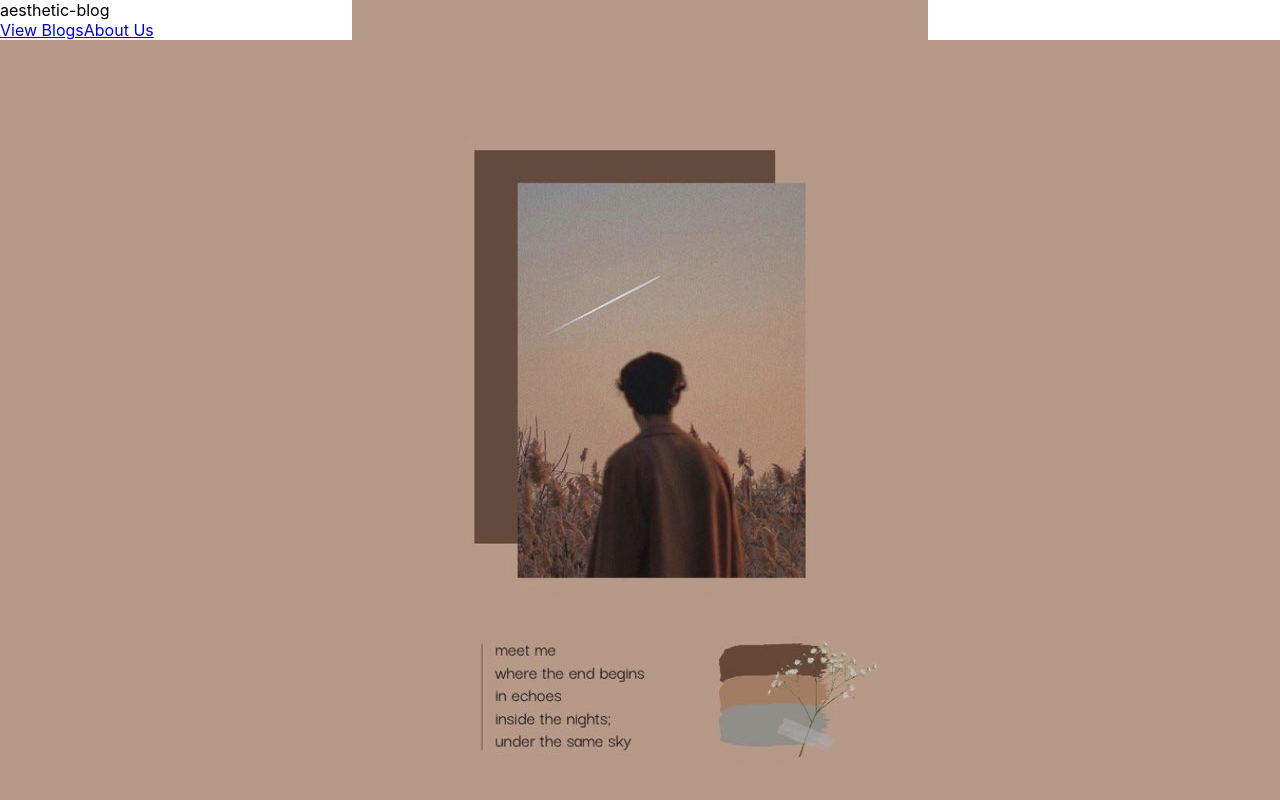
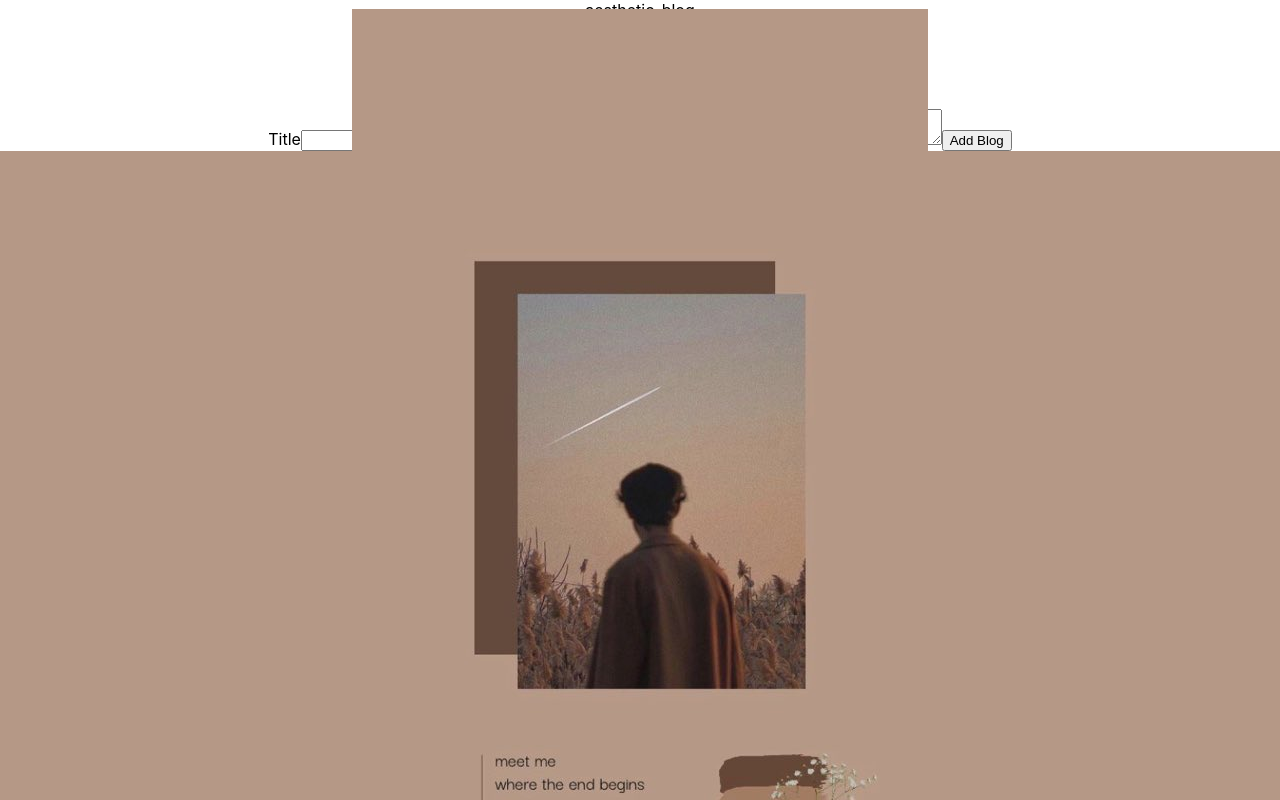
Before and after one commit to rxrzzz/aesthetic-blog, a React (Create React App) app: page /create in a window 1280 px wide. Shown: the top 800 px of the page. Built offline with nearby package versions, Linux system fonts and the light colour scheme.

Commit message:
react day seven

```diff
--- a/src/App.js
+++ b/src/App.js
@@ -1,14 +1,27 @@
-import logo from "./logo.svg";
 import "./App.css";
+import { BrowserRouter as Router, Routes, Route } from "react-router-dom";
 import Navbar from "./Navbar";
 import Home from "./Home";
+import Create from "./Create";
+import BlogDetails from "./BlogDetails";
 
 function App() {
   return (
-    <div>
-      <Navbar />
-      <Home />
-    </div>
+    <Router>
+      <div className="App">
+        <Navbar />
+        <div className="content">
+          <Routes>
+            <Route path='/' element={<Home/>}/>
+            <Route path="/create" element={<Create/>}/>
+            <Route path="/blogs/:id" element={<BlogDetails/>}/>
+            {/* <Route path="*"/> */}
+          </Routes>
+
+        </div>
+        <Home />
+      </div>
+    </Router>
   );
 }
 
--- a/src/BlogDetails.js
+++ b/src/BlogDetails.js
@@ -1,8 +1,10 @@
 import { useEffect } from "react";
-import { useParams } from "react-router-dom";
+import { useParams, useNavigate } from "react-router-dom";
 import useFetch from "./useFetch";
 
+
 const BlogDetails = () => {
+    const history = useNavigate();
   const id = useParams();
   const {
     data: blog,
--- a/src/Create.js
+++ b/src/Create.js
@@ -1,16 +1,46 @@
 import { useState } from "react";
-import { useHistory } from "react-router-dom";
+import { Navigate, useNavigate } from "react-router-dom";
+
+
 const Create = () => {
-    const [title, setTitle] = useState('')
-    const [body, setBody] = useState('')
-    const [author, setAuthor] = useState('')
-    const [pending, setPending] = useState(false);
+    const [title, setTitle] = useState('');
+    const [author, setAuthor] = useState('');
+    const [body, setBody] = useState('');
+    const [isPending, setPending] = useState(false)
+    const history = useNavigate();
+
+    const handleClick = (e) => {
+        e.preventDefault();
+        const blog = {title, author, body}
+
+        setPending(true);
+        fetch('http://localhost:8000/blogs', {
+            method: 'POST',
+            headers: {"Content-Type": "application/json"},
+            body: JSON.stringify(body)
+        }).then(() => {
+            setPending(false);
+            history('/')
+        })
+
+    }
     return (
-        <section>
-            <form>
+        <div>
+            <h2>Create A Blog</h2>
+            <form onSubmit={handleClick}>
+                <label>Title</label>
+                <input type="text" required value={title} onChange={((e) => setTitle(e.target.value))} />
 
+                <label>Author</label>
+                <input type="text" required value={author} onChange={((e) => setAuthor(e.target.value))} />
+
+                <label>Body</label>
+                <textarea type="text" required value={body} onChange={((e) => setBody(e.target.value))} />
+
+                {!isPending && (<button>Add Blog</button>)}
+                {isPending && (<button>Adding Blog...</button>)}
             </form>
-        </section>
+        </div>
      );
 }
 
--- a/src/Navbar.js
+++ b/src/Navbar.js
@@ -1,3 +1,5 @@
+import { Link } from "react-router-dom";
+
 const Navbar = () => {
     return (
         <header>
@@ -5,8 +7,8 @@ const Navbar = () => {
                 aesthetic-blog
             </div>
             <div className="navlinks">
-                <a href="#">View Blogs</a>
-                <a href="#">About Us</a>
+                <Link to="/">View Blogs</Link>
+                <Link to="/create">About Us</Link>
             </div>
         </header>
       );
--- a/src/index.js
+++ b/src/index.js
@@ -2,7 +2,6 @@ import React from 'react';
 import ReactDOM from 'react-dom/client';
 import './index.css';
 import App from './App';
-import reportWebVitals from './reportWebVitals';
 
 const root = ReactDOM.createRoot(document.getElementById('root'));
 root.render(
@@ -14,4 +13,3 @@ root.render(
 // If you want to start measuring performance in your app, pass a function
 // to log results (for example: reportWebVitals(console.log))
 // or send to an analytics endpoint. Learn more: https://bit.ly/CRA-vitals
-reportWebVitals();
--- a/src/useFetch.js
+++ b/src/useFetch.js
@@ -5,10 +5,10 @@ const useFetch = (url) => {
     const [error, setError] = useState(null);
 
     useEffect(() => {
-        const abortConst = newAbortController();
+        const abortConst = new AbortController();
         fetch(url, {signal: abortConst.signal})
         .then((res) => {
-            if(!res.json){
+            if(!res.ok){
                 throw Error("could not fetch data from that particular resource")
             }
             return res.json()
```
